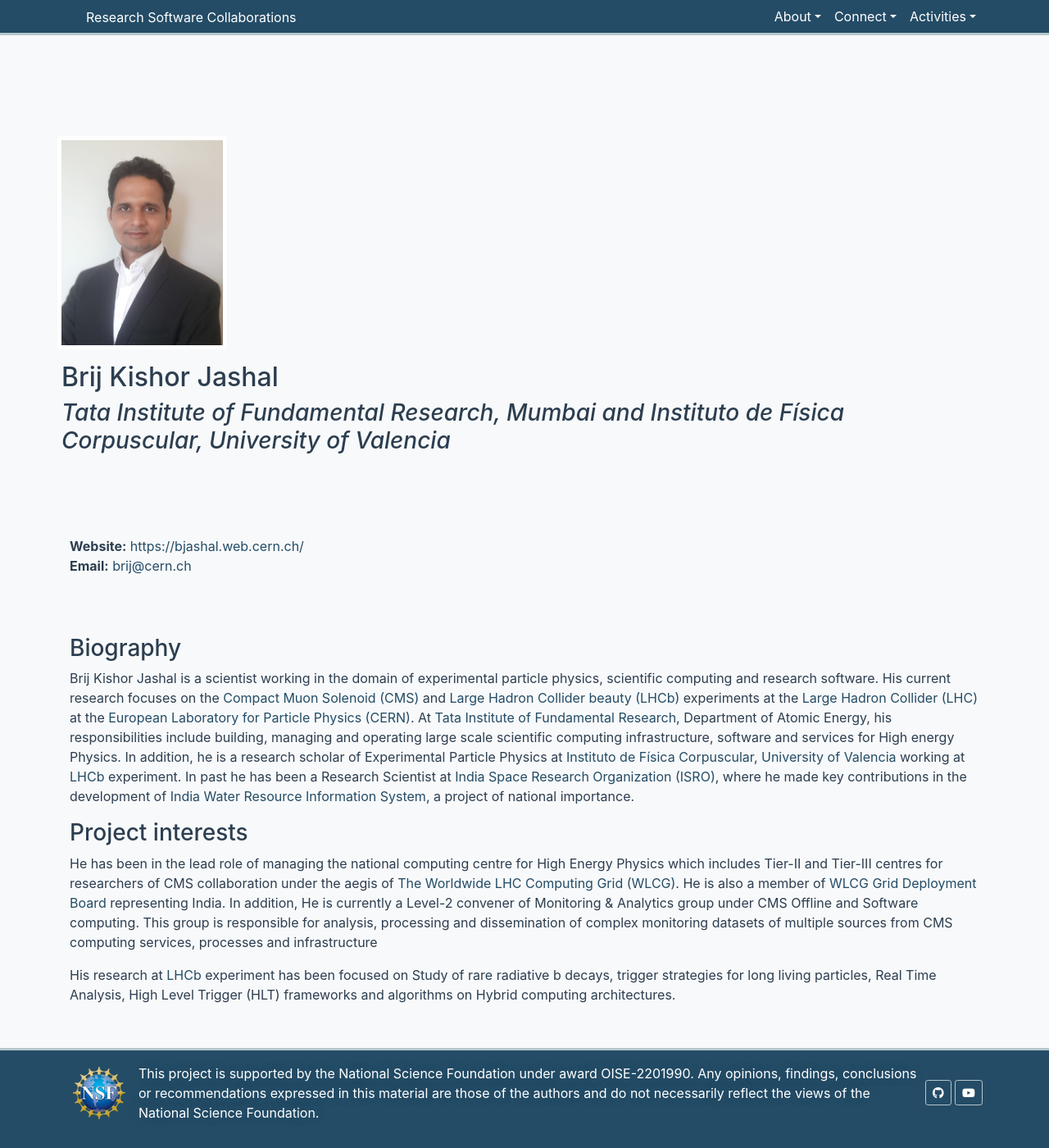
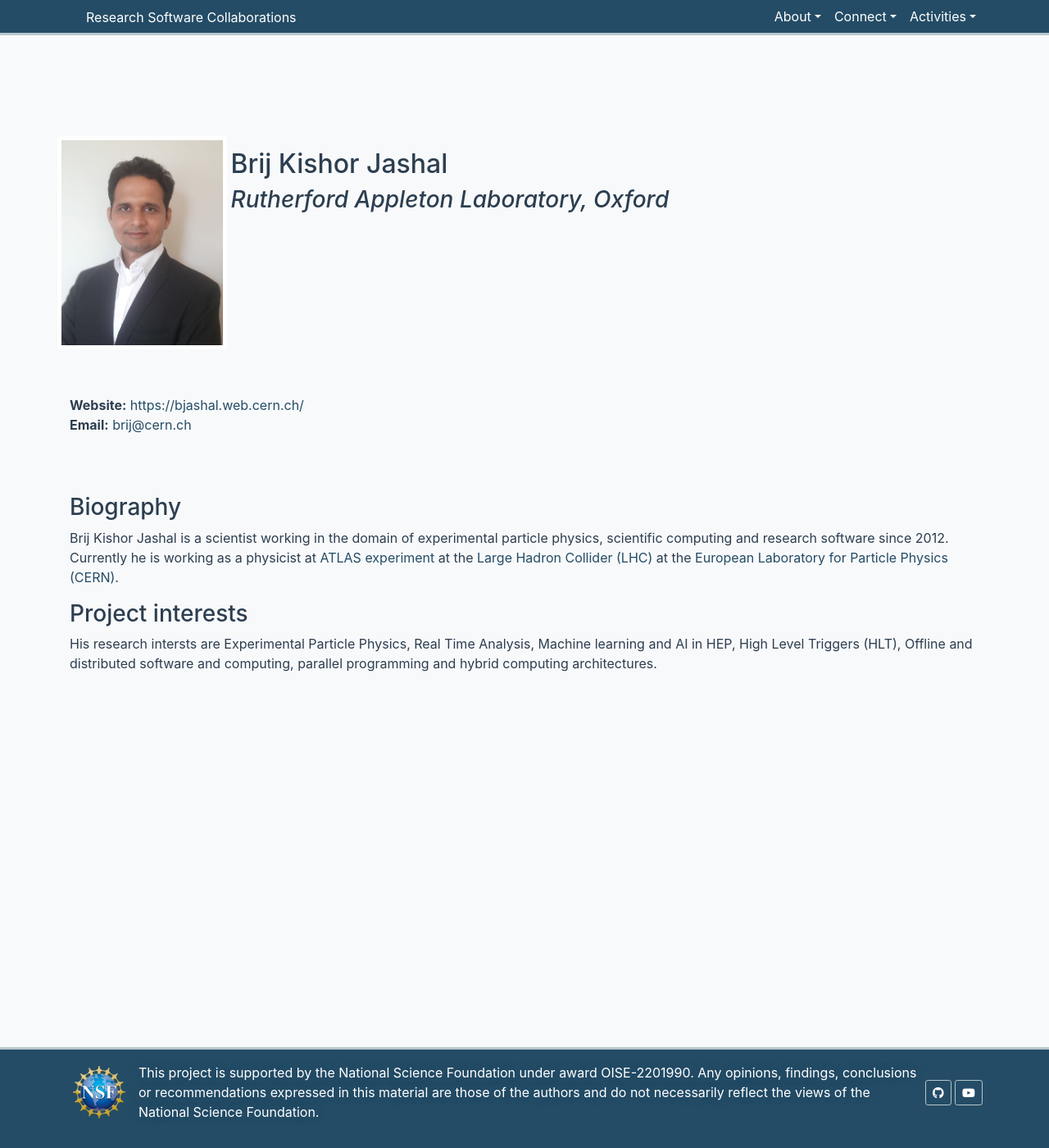
Before and after one commit to research-software-collaborations/research-software-collaborations.github.io, a Jekyll site: the page built from _collaborators/brij01.md, in a window 1280 px wide and 1400 px high. Shown: the whole window at 82% size. Built offline with Jekyll 4.4.1, drawn with Linux system fonts in a browser that asks for light colours; cached includes are drawn as plain includes.

Commit message:
Update brij01.md

```diff
--- a/_collaborators/brij01.md
+++ b/_collaborators/brij01.md
@@ -3,7 +3,7 @@ layout: collaborator
 active: true
 e-mail: brij@cern.ch
 gitlab-url: https://gitlab.cern.ch/bjashal
-institution: Tata Institute of Fundamental Research, Mumbai and Instituto de Física Corpuscular, University of Valencia
+institution: Rutherford Appleton Laboratory, Oxford
 name: Brij Kishor Jashal
 photo: "/assets/images/team/Brij-Kishor-Jashal.jpeg"
 shortname: brij01
@@ -18,17 +18,7 @@ networks:
 
 ### Biography
 
-Brij Kishor Jashal is a scientist working in the domain of experimental particle physics, scientific computing and research software. His current research focuses on the
-[Compact Muon Solenoid (CMS)](https://cms.cern) and [Large Hadron Collider beauty (LHCb)](https://lhcb-outreach.web.cern.ch/) experiments at the
+Brij Kishor Jashal is a scientist working in the domain of experimental particle physics, scientific computing and research software since 2012. Currently he is working as a physicist at [ATLAS experiment](https://atlas.cern/) at the
 [Large Hadron Collider (LHC)](http://home.web.cern.ch/topics/large-hadron-collider) at the [European Laboratory for Particle Physics (CERN)](http://home.web.cern.ch/).
-At [Tata Institute of Fundamental Research](https://www.tifr.res.in/), Department of Atomic Energy, his responsibilities include building, managing and operating large scale scientific computing infrastructure, software and services for High energy Physics.
-In addition, he is a research scholar of Experimental Particle Physics at [Instituto de Física Corpuscular](https://webific.ific.uv.es/), [University of Valencia](https://www.uv.es/) working at [LHCb](https://lhcb-outreach.web.cern.ch/) experiment.
-In past he has been a Research Scientist at [India Space Research Organization (ISRO)](https://www.isro.gov.in/), where he made key contributions in the development of  [India Water Resource Information System](https://indiawris.gov.in/wris/#/), a project of national importance.
-
 ### Project interests
-
-He has been in the lead role of managing the national computing centre for High Energy Physics which includes Tier-II and Tier-III centres for researchers of CMS collaboration under the aegis of [The Worldwide LHC Computing Grid (WLCG)](https://home.cern/science/computing/grid).
-He is also a member of [WLCG Grid Deployment Board](https://wlcg.web.cern.ch/collaboration/management/grid-deployment-board) representing India.
-In addition, He is currently a Level-2 convener of Monitoring & Analytics group under CMS Offline and Software computing. This group is responsible for analysis, processing and dissemination of complex monitoring datasets of multiple sources from CMS computing services, processes and infrastructure
-
-His research at [LHCb](https://lhcb-outreach.web.cern.ch/) experiment has been focused on Study of rare radiative b decays, trigger strategies for long living particles, Real Time Analysis, High Level Trigger (HLT) frameworks and algorithms on Hybrid computing architectures.
+His research intersts are Experimental Particle Physics, Real Time Analysis, Machine learning and AI in HEP, High Level Triggers (HLT), Offline and distributed software and computing, parallel programming and hybrid computing architectures.
```
